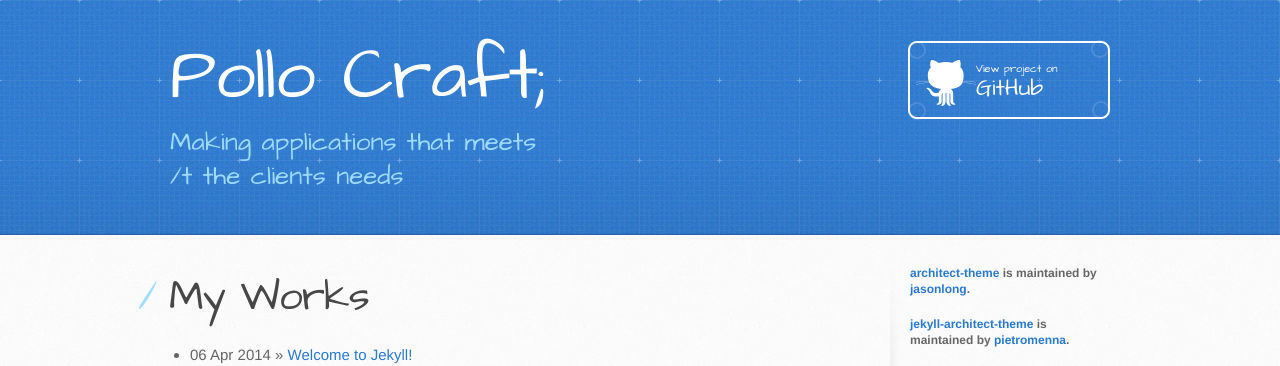
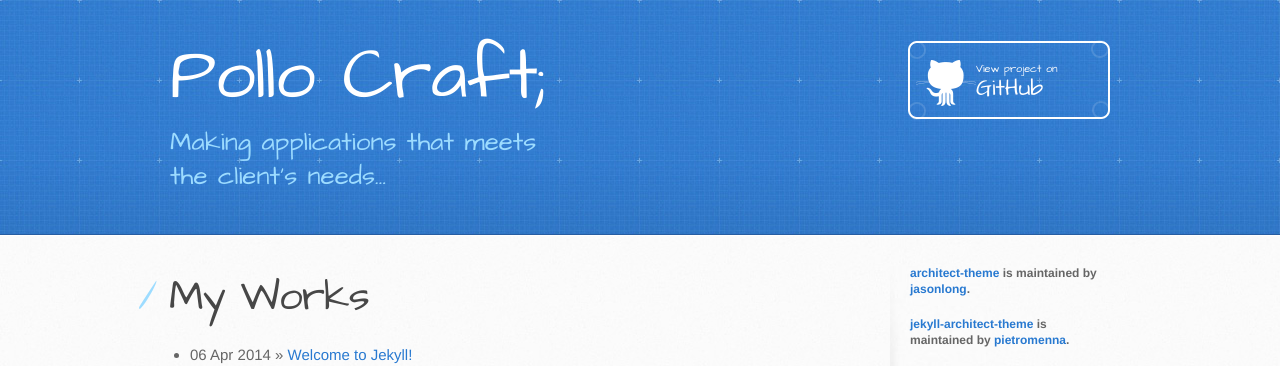
Before and after one commit to ecgrepollo/ecgrepollo.github.io, a Jekyll site: the page built from index.html, in a window 1280 px wide. Shown: the top 366 px of the page. Built offline with Jekyll 4.4.1, drawn with Linux system fonts in a browser that asks for light colours.

Commit message:
fixed typos

```diff
--- a/_layouts/default.html
+++ b/_layouts/default.html
@@ -20,7 +20,7 @@
     <header>
       <div class="inner">
         <h1> {{ site.name }} </h1>
-        <h2>Making applications that meets<br>/t the clients needs</h2>
+        <h2>Making applications that meets<br> the client's needs...</h2>
         <a href="https://github.com/ecgrepollo/ecgrepollo.github.io.git" class="button"><small>View project on</small> GitHub</a>
       </div>
     </header>
```
